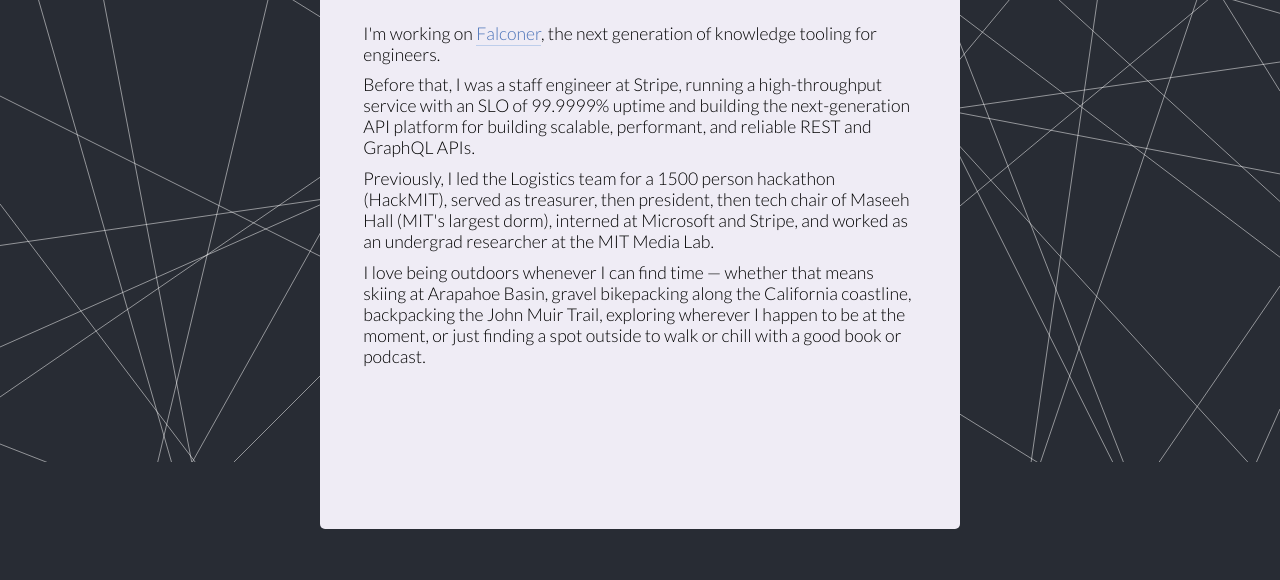
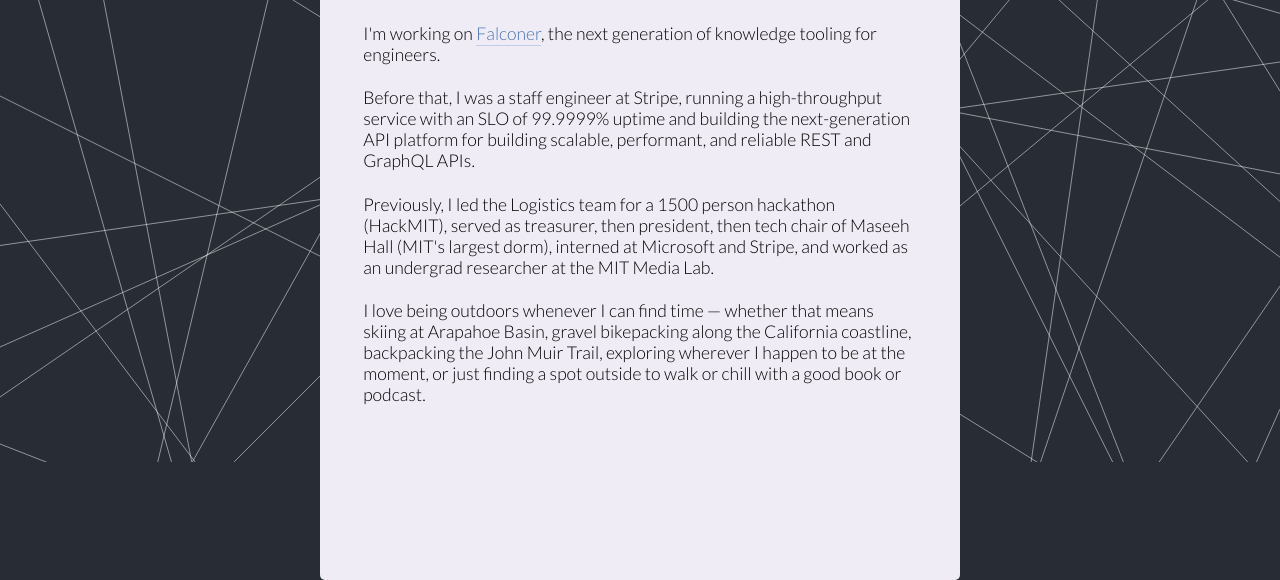
Before and after one commit to kyeb/kyeburchard-next, an Astro site: page / in a window 1280 px wide. Shown: the part 338-918 px from the top of the page. Before the commit the page ends 867 px from the top, so only its background shows below. Built offline with nearby package versions, Linux system fonts and the light colour scheme; Astro itself is replaced by a stand-in of ours; some icons are missing.

Commit message:
tweak spacing

```diff
--- a/src/styles/globals.css
+++ b/src/styles/globals.css
@@ -172,6 +172,10 @@ h1 {
   font-size: 1.1rem;
 }
 
+.about-content p {
+  margin-bottom: 0.8rem;
+}
+
 .about-content a {
   text-decoration: none;
   color: var(--link);
```
